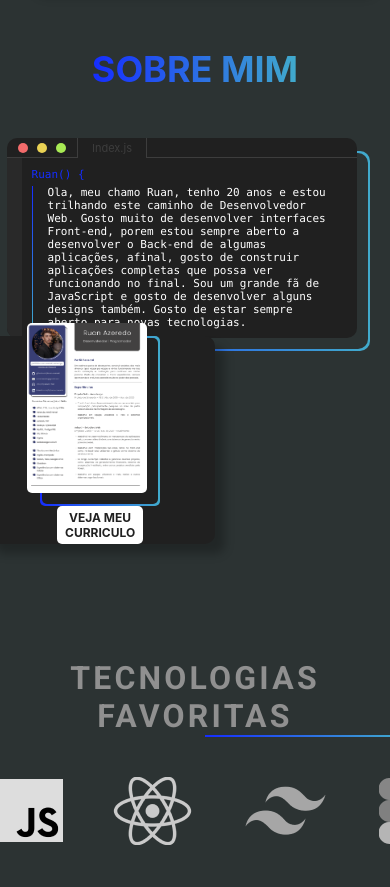
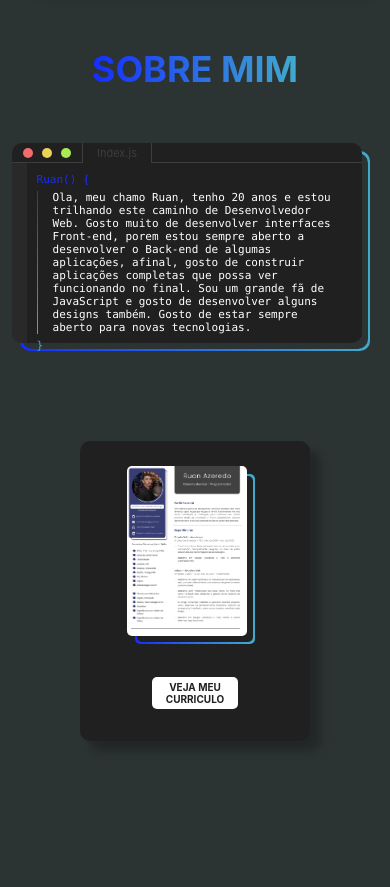
Before and after one commit to Ruan-Azeredo/portifolio, a React (Create React App) app: page / in a window 390 px wide. Shown: the part 780-1667 px from the top of the page. Built offline with nearby package versions, Linux system fonts and the light colour scheme; a web font is replaced by a local one.

Commit message:
:iphone: style: reponsiva curriculo card

```diff
--- a/src/AboutMe.css
+++ b/src/AboutMe.css
@@ -306,4 +306,25 @@
         margin: 5px 0;
     }
 
+    .bg-black{
+        top: -10px;
+        left: -10px;
+    }
+
+    .black-card-curriculo{
+        margin: 100px auto;
+        height: 300px;
+        left: 0;
+    }
+
+    .curriculo-img{
+        top: -10px;
+        left: -10px;
+    }
+
+    .link-curriculo{
+        font-size: 10px;
+    }
+
+
 }
```
